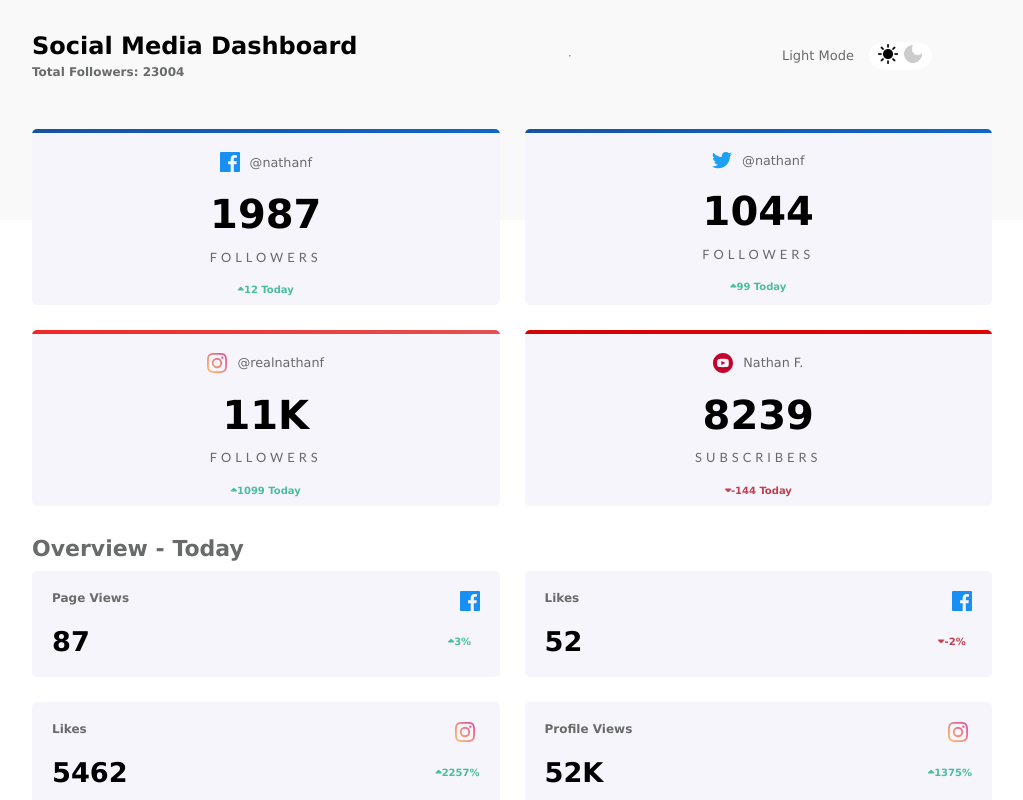
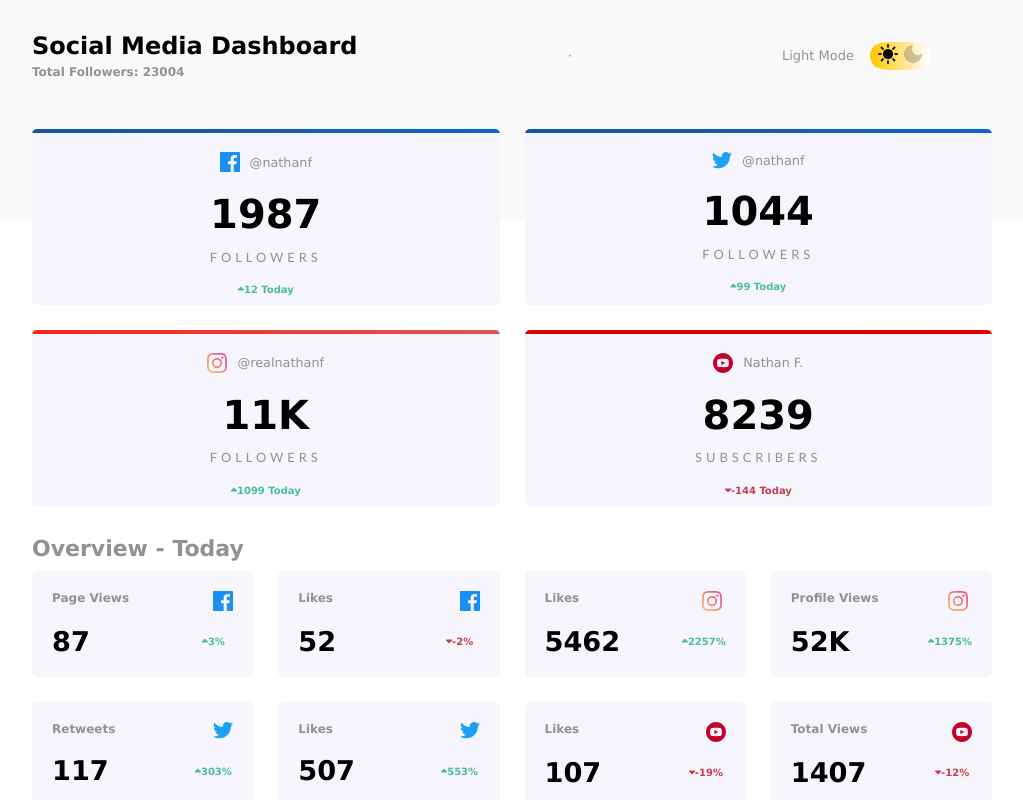
Before and after one commit to ciberdown/social-media-dashboard, a website with bundled scripts: page src/index.html in a window 1280 px wide. Both pictures are taken after a click on the picture 1016 px from the left and 53 px from the top of the page. Shown: the top 800 px of the page, without its empty margins (128-1151 px from the left). Built offline with nearby package versions, Linux system fonts and the light colour scheme.

Commit message:
dark mode handle added

```diff
--- a/src/index.html
+++ b/src/index.html
@@ -34,9 +34,13 @@
           <hr class="line" />
           <div class="modes">
             <p class="mode-text">Dark Mode</p>
-            <div class="mode-icons">
-              <div class="right-circulate circulate"></div>
-              <div class="left-circulate circulate"></div>
+            <div class="mode-icons mode-background-select">
+              <div
+                class="right-circulate circulate mode-background-select"
+              ></div>
+              <div
+                class="left-circulate circulate mode-background-select"
+              ></div>
               <img
                 id="light-mode"
                 class="mode-icon light-mode animate-rotate"
@@ -67,7 +71,7 @@
           </div> -->
         </div>
         <h1 class="overview-today-title">Overview - Today</h1>
-        <div class="overview-today">
+        <div class="overview-today-container">
           <!-- <div class="single-card-overview">
             <p class="overview-title">Page Views</p>
             <img class="overview-image" src="" alt="facebook" />
--- a/src/js/index.mjs
+++ b/src/js/index.mjs
@@ -1,14 +1,15 @@
 import { social_cards } from "./social_media.mjs";
-import { mode } from "./mode.mjs";
 import totalFollowers from "./totalFollowers.mjs";
 import data from "./usage/info.mjs";
 import { overviewCard } from "./overview.mjs";
+import { ClickModesHandle, Modes } from "./mode.mjs";
 
 function clientSide() {
   data.logData();
   totalFollowers.setTotalFollowers();
   social_cards.setInfos();
   overviewCard.createCards(data.getData().today_overview);
-  mode.getSystemMode();
+  const mode = new Modes();
+  const clickOnModesHandler = new ClickModesHandle(mode);
 }
 clientSide();
--- a/src/js/mode.mjs
+++ b/src/js/mode.mjs
@@ -1,12 +1,8 @@
-class Modes {
+export class Modes {
   constructor() {
-    this.darkColors = {
-      top_paper_dark: "#00042B",
-      bottom_paper_dark: "#000435",
-      card_background: "#00053D",
-      card_background_hover: "white",
-    };
     this._currentMode = this.getSystemMode();
+    this.setSystemMode();
+    this.systemModeChangeListener();
   }
   toggleMode() {
     if (this._currentMode === "light") {
@@ -34,58 +30,95 @@ class Modes {
       this.removeDarkClasses();
     }
   }
+  setSystemMode() {
+    this.setMode(this._currentMode);
+  }
+  systemModeChangeListener() {
+    window
+      .matchMedia("(prefers-color-scheme: dark)")
+      .addEventListener("change", (e) => {
+        const colorScheme = e.matches ? "dark" : "light";
+        console.log(colorScheme);
 
+        if (colorScheme === "dark") {
+          this.setMode("dark");
+        } else {
+          this.setMode("light");
+        }
+      });
+  }
   getSystemMode() {
     if (
       window.matchMedia &&
       window.matchMedia("(prefers-color-scheme: dark)").matches
     ) {
       // System is set to dark mode
-      this.setMode("dark");
       return "dark";
     } else {
       // System is set to light mode
-      this.setMode("light");
       return "light";
     }
   }
   setDarkClasses() {
-    document.querySelector(".top-paper").style.backgroundColor =
-      this.darkColors.top_paper_dark;
-    document.querySelector(".bottom-paper").style.backgroundColor =
-      this.darkColors.bottom_paper_dark;
-    document.querySelector(".main-title").style.color = "white";
+    document.querySelector(".top-paper").classList.add("top-paper-dark");
+    document.querySelector(".bottom-paper").classList.add("bottom-paper-dark");
 
-    const elements = document.querySelectorAll(".single-card-socialmedia");
-    elements.forEach((element) => {
-      element.style.backgroundColor = this.darkColors.card_background;
+    document.querySelector(".main-title").classList.add("white");
+
+    document.querySelectorAll(".single-card-socialmedia").forEach((element) => {
+      element.classList.add("social-card-dark");
+    });
+
+    document.querySelectorAll(".single-card-overview").forEach((element) => {
+      element.classList.add("overview-single-card-dark");
+    });
+
+    document.querySelector(".mode-text").classList.add("mode-text-dark");
+
+    document.querySelectorAll(".mode-background-select").forEach((element) => {
+      element.classList.add("mode-background-dark");
     });
   }
   removeDarkClasses() {
-    document.querySelector(".top-paper").style = "";
-    document.querySelector(".bottom-paper").style = "";
-    document.querySelector(".main-title").style.color = "";
-    const elements = document.querySelectorAll(".single-card-socialmedia");
-    elements.forEach((element) => {
-      element.style.backgroundColor = "";
+    document.querySelector(".top-paper").classList.remove("top-paper-dark");
+    document
+      .querySelector(".bottom-paper")
+      .classList.remove("bottom-paper-dark");
+
+    document.querySelector(".main-title").classList.remove("white");
+
+    document.querySelectorAll(".single-card-socialmedia").forEach((element) => {
+      element.classList.remove("social-card-dark");
+    });
+
+    document.querySelectorAll(".single-card-overview").forEach((element) => {
+      element.classList.remove("overview-single-card-dark");
+    });
+
+    document.querySelector(".mode-text").classList.remove("mode-text-dark");
+
+    document.querySelectorAll(".mode-background-select").forEach((element) => {
+      element.classList.remove("mode-background-dark");
     });
   }
 }
-class ClickModesHandle {
+export class ClickModesHandle {
   constructor(mode) {
     this.mode = mode;
     this.light_mode = document.getElementById("light-mode");
     this.dark_mode = document.getElementById("dark-mode");
-    this.light_mode.addEventListener("click", this.clickLightBtn);
-    this.dark_mode.addEventListener("click", this.clickDarkBtn);
+    this.light_mode.addEventListener("click", () =>
+      this.clickLightBtn(this.mode)
+    );
+    this.dark_mode.addEventListener("click", () =>
+      this.clickDarkBtn(this.mode)
+    );
   }
 
-  clickLightBtn() {
+  clickLightBtn(mode) {
     mode.setMode("light");
   }
-  clickDarkBtn() {
+  clickDarkBtn(mode) {
     mode.setMode("dark");
   }
 }
-export const mode = new Modes();
-export const clickOnModesHandler = new ClickModesHandle(mode);
--- a/src/js/overview.mjs
+++ b/src/js/overview.mjs
@@ -6,7 +6,7 @@ class OverviewCard {
     this.direction = "./assets/";
   }
   createCards(data) {
-    const mainElement = document.querySelector(".overview-today");
+    const mainElement = document.querySelector(".overview-today-container");
     data.map((info) => {
       const singleCardElement = this.createSigleCard(info);
       mainElement.appendChild(singleCardElement);
@@ -27,7 +27,7 @@ class OverviewCard {
     platform_img.src = this.direction + icon;
     element.appendChild(platform_img);
 
-    const overview_number = this.elements.create("p", "overview-num", number);
+    const overview_number = this.elements.create("p", "overview-num bold-numbers", number);
     element.appendChild(overview_number);
 
     const section = this.elements.create("section", "overview-percentage-sec");
--- a/src/js/social_media.mjs
+++ b/src/js/social_media.mjs
@@ -31,7 +31,7 @@ class SocialCard {
     mainElement.appendChild(social_header);
     const followersElement = this.elements.create(
       "p",
-      "followers-count",
+      "followers-count bold-numbers",
       followers
     );
     mainElement.appendChild(followersElement);
--- a/src/styles/sass/colors.scss
+++ b/src/styles/sass/colors.scss
@@ -1,4 +1,4 @@
-$text-color: #696a6a;
+$text-color: #919191;
 $folowers-text-color: rgb(165, 165, 165);
 
 $profit-color: #4cbca1;
@@ -6,16 +6,17 @@ $loss-color: #c23e4e;
 
 $mode-text-color: $text-color;
 $mode-icons-background: white;
+$mode-icons-background-dark: #ced2ff;
 
 $top-paper: #f9f9f9;
-$top-paper-dark: #00001e;
+$top-paper-dark: #00042B;
 $bottom-paper: white;
-$bottom-paper-dark: #00001d;
+$bottom-paper-dark: #000435;
 
 $card-background-color: #f5f5fb;
-$card-background-color-dark: rgb(1, 1, 30);
-$card-background-color-hover: #ededf3;
-$card-background-color-hover-dark: rgb(1, 1, 41);
+$card-background-color-dark: #01085c;
+$card-background-color-hover: white;
+$card-background-color-hover-dark: rgb(39, 39, 110);
 
 .primary {
   color: $text-color;
@@ -27,3 +28,10 @@ $card-background-color-hover-dark: rgb(1, 1, 41);
 .loss {
   color: $loss-color;
 }
+
+.white {
+  color: white;
+}
+.black {
+  color: black;
+}
--- a/src/styles/sass/index.scss
+++ b/src/styles/sass/index.scss
@@ -1,9 +1,8 @@
-@import "./modes.scss";
-@import "./papers.scss";
-@import "./social_media.scss";
-@import "./overview.scss";
-@import "./grid-system.scss";
-
+@forward "./modes.scss";
+@forward "./papers.scss";
+@forward "./social_media.scss";
+@forward "./overview.scss";
+@forward "./mediaQueries.scss";
 
 .main {
   position: relative;
@@ -23,6 +22,3 @@
 .touppercase {
   text-transform: uppercase;
 }
-
-
-@import "./mediaQueries.scss";
--- a/src/styles/sass/modes.scss
+++ b/src/styles/sass/modes.scss
@@ -14,17 +14,21 @@ $height: 25px;
   padding-inline: 6px;
   border-radius: 30%;
   position: relative;
+  cursor: pointer;
 }
 .mode-text {
   color: colors.$mode-text-color;
   font-size: 13px;
   width: 80px;
 }
+.mode-text-dark {
+  color: white;
+}
 .mode-icon {
-  cursor: default;
   width: 20px;
   height: 20px;
 }
+
 .mode-icon:hover {
   /* scale: 1.2;
     transition: scale .2s; */
@@ -46,16 +50,15 @@ $height: 25px;
   top: 1px;
 }
 .right-circulate {
-  right: -3px;
+  right: -2px;
 }
 
 .left-circulate {
-  left: -3px;
+  left: -2px;
 }
 
 .animate-rotate {
   animation: rotateIcon 0.5s linear forwards alternate;
-  cursor: pointer;
 }
 
 @keyframes rotateIcon {
@@ -68,3 +71,17 @@ $height: 25px;
     opacity: 0.2;
   }
 }
+.mode-background-select {
+  background-image: linear-gradient(
+    to left,
+    rgb(255, 255, 255),
+    rgb(255, 200, 0)
+  );
+}
+.mode-background-dark {
+  background-image: linear-gradient(
+    to right,
+    colors.$top-paper-dark,
+    rgb(255, 255, 255)
+  );
+}
--- a/src/styles/sass/overview.scss
+++ b/src/styles/sass/overview.scss
@@ -6,7 +6,7 @@
   font-size: 22px;
 }
 
-.overview-today {
+.overview-today-container {
   display: grid;
   grid-template-columns: 1fr 1fr 1fr 1fr;
   gap: 25px;
@@ -50,3 +50,13 @@
   font-size: 10px;
   font-weight: bold;
 }
+
+.overview-single-card-dark {
+  background-color: colors.$card-background-color-dark;
+  &:hover {
+    background-color: colors.$card-background-color-hover-dark;
+  }
+  .bold-numbers {
+    color: white;
+  }
+}
--- a/src/styles/sass/papers.scss
+++ b/src/styles/sass/papers.scss
@@ -1,4 +1,4 @@
-@use './colors.scss' as colors;
+@use "./colors.scss" as colors;
 
 .papers {
   position: absolute;
@@ -10,7 +10,7 @@
 .top-paper {
   width: 100%;
   height: 220px;
-  background-color: $top-paper;
+  background-color: colors.$top-paper;
 }
 
 .bottom-paper {
@@ -20,3 +20,10 @@
   bottom: 0;
   background-color: colors.$bottom-paper;
 }
+
+.top-paper-dark {
+  background-color: colors.$top-paper-dark;
+}
+.bottom-paper-dark {
+  background-color: colors.$bottom-paper-dark;
+}
--- a/src/styles/sass/social_media.scss
+++ b/src/styles/sass/social_media.scss
@@ -1,5 +1,5 @@
-@use './colors.scss' as colors;
-@import "./grid-system.scss";
+@use "./colors.scss" as colors;
+@use "./grid-system.scss" as grids;
 
 .hidden {
   display: none;
@@ -11,7 +11,7 @@
 }
 
 .social-media-dashboard {
-  @include default-card;
+  @include grids.default-card;
   height: 180px;
 }
 .main-title {
@@ -91,3 +91,13 @@
   font-weight: bold;
   margin-bottom: 10px;
 }
+
+.social-card-dark {
+  background-color: colors.$card-background-color-dark;
+  &:hover {
+    background-color: colors.$card-background-color-hover-dark;
+  }
+  .bold-numbers {
+    color: white;
+  }
+}
```
Also changed, not shown: src/dist/css/index.css.
